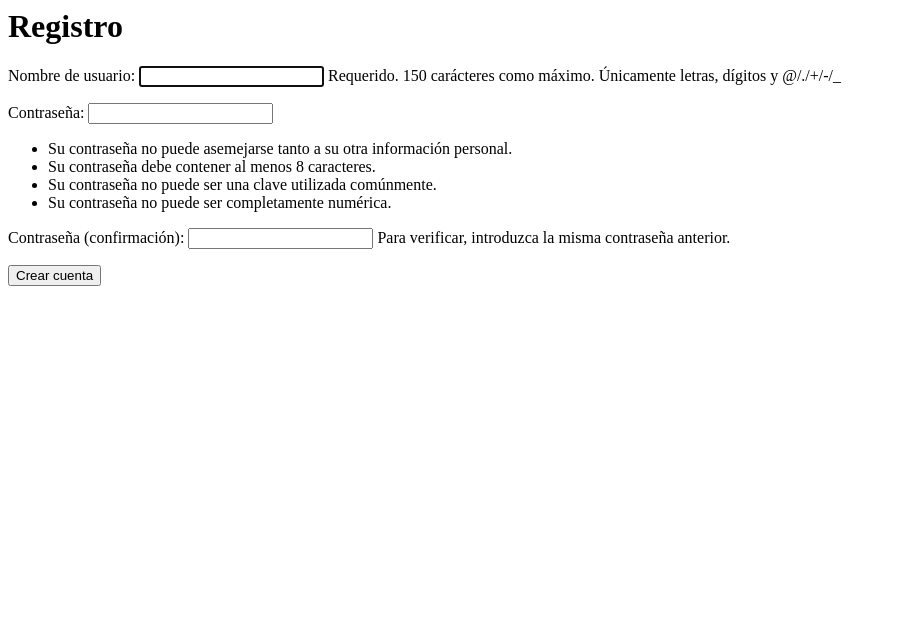
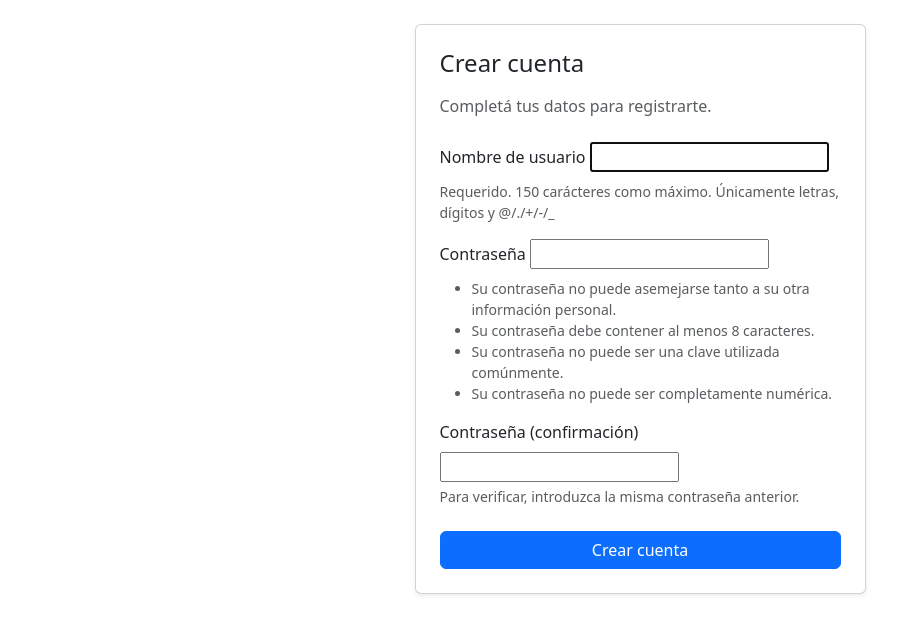
Before and after one commit to learning-codes-projects/goal-hub, a Django app: page /register/ in a window 1280 px wide. Shown: the top 634 px of the page, without its empty margins (0-921 px from the left). Run offline with Django 4.2, Linux system fonts and the light colour scheme.

Commit message:
chore(ui): add Bootstrap and update register template

```diff
--- a/register/templates/register/index.html
+++ b/register/templates/register/index.html
@@ -1,6 +1,26 @@
-<!-- accounts/templates/accounts/register.html -->
-<h1>Registro</h1>
-<form method="post">
-  {% csrf_token %} {{ form.as_p }}
-  <button type="submit">Crear cuenta</button>
-</form>
+{% extends "base.html" %}
+{% block content %}
+  <div class="row justify-content-center">
+    <div class="col-12 col-md-6 col-lg-5">
+      <div class="card shadow-sm">
+        <div class="card-body p-4">
+          <h1 class="h4 mb-3">Crear cuenta</h1>
+          <p class="text-muted mb-4">Completá tus datos para registrarte.</p>
+          <form method="post" novalidate>
+            {% csrf_token %}
+            {% for field in form %}
+              <div class="mb-3">
+                <label class="form-label" for="{{ field.id_for_label }}">{{ field.label }}</label>
+                {{ field }}
+                {% if field.help_text %}<div class="form-text">{{ field.help_text|safe }}</div>{% endif %}
+                {% for error in field.errors %}<div class="invalid-feedback d-block">{{ error }}</div>{% endfor %}
+              </div>
+            {% endfor %}
+            {% if form.non_field_errors %}<div class="alert alert-danger">{{ form.non_field_errors }}</div>{% endif %}
+            <button type="submit" class="btn btn-primary w-100 mt-2">Crear cuenta</button>
+          </form>
+        </div>
+      </div>
+    </div>
+  </div>
+{% endblock %}
```
Also changed, not shown: register/forms.py (+13 -0 lines).
